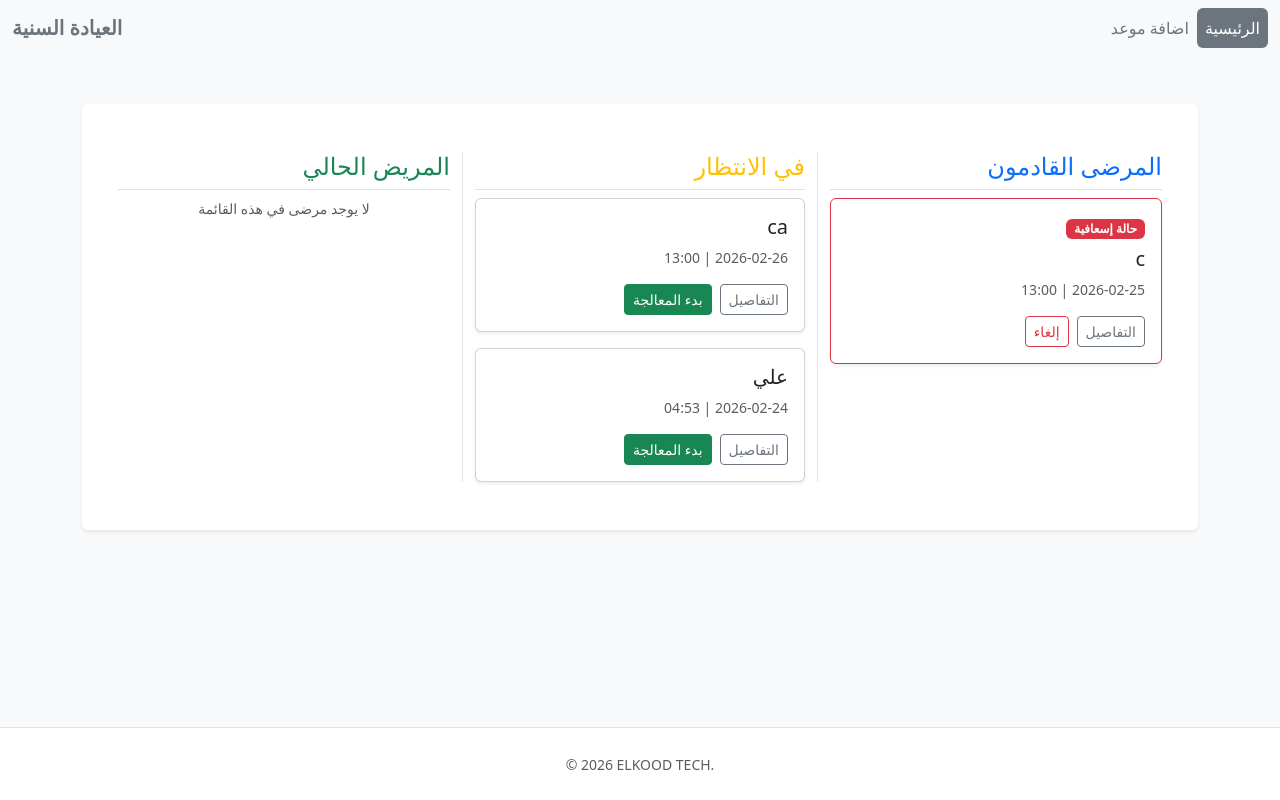
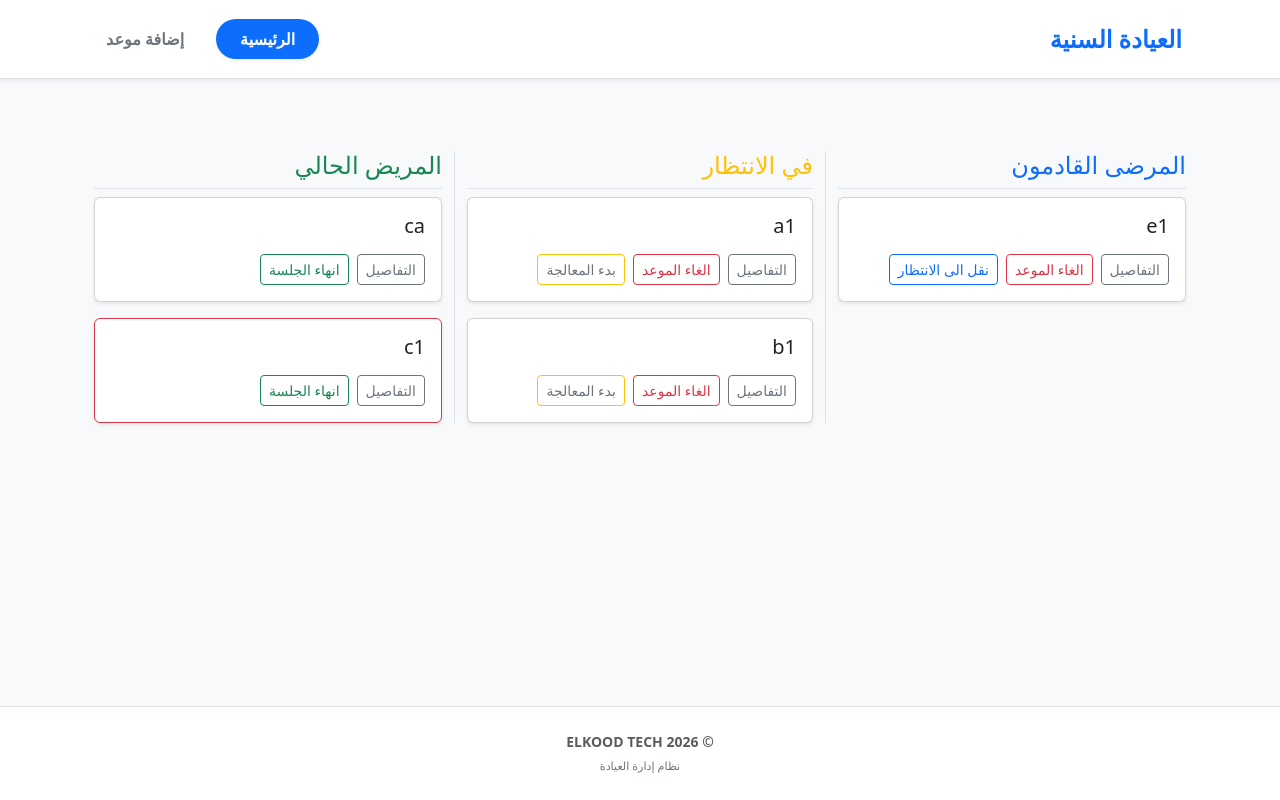
Before and after one commit to villiger9/react-dental-clinic, a React (Vite) app: page / in a window 1280 px wide. Built offline with nearby package versions, Linux system fonts and the light colour scheme; data requests are answered from the project's data file.

Commit message:
fetcher, helper, intent, etc

```diff
--- a/data/db.json
+++ b/data/db.json
@@ -1,15 +1,5 @@
 {
   "appointments": [
-    {
-      "id": "4523",
-      "name": "c",
-      "phoneNumber": "c",
-      "bloodType": "AB-",
-      "appointmentType": "حالة إسعافية",
-      "appointmentTime": "13:00",
-      "appointmentDate": "2026-02-25",
-      "appointmentStatus": "upcoming"
-    },
     {
       "id": "1234",
       "name": "ca",
@@ -18,17 +8,47 @@
       "appointmentType": "مباشر",
       "appointmentTime": "13:00",
       "appointmentDate": "2026-02-26",
+      "appointmentStatus": "inTreatment"
+    },
+    {
+      "id": "17cd",
+      "name": "a1",
+      "phoneNumber": "4321",
+      "bloodType": "A-",
+      "appointmentType": "مسبق",
+      "appointmentDate": "2026-03-06",
+      "appointmentTime": "12:04",
       "appointmentStatus": "waiting"
     },
     {
-      "id": "7d96",
-      "name": "علي",
-      "phoneNumber": "0959990030",
+      "id": "6b26",
+      "name": "b1",
+      "phoneNumber": "4532",
+      "bloodType": "B+",
+      "appointmentType": "مباشر",
+      "appointmentDate": "2026-02-24",
+      "appointmentTime": "13:05",
+      "appointmentStatus": "waiting"
+    },
+    {
+      "id": "7ef7",
+      "name": "c1",
+      "phoneNumber": "654",
+      "bloodType": "B-",
+      "appointmentType": "حالة إسعافية",
+      "appointmentDate": "2026-02-24",
+      "appointmentTime": "15:07",
+      "appointmentStatus": "inTreatment"
+    },
+    {
+      "id": "1bd1",
+      "name": "e1",
+      "phoneNumber": "12345",
       "bloodType": "O-",
       "appointmentType": "مباشر",
-      "appointmentTime": "04:53",
       "appointmentDate": "2026-02-24",
-      "appointmentStatus": "waiting"
+      "appointmentTime": "14:31",
+      "appointmentStatus": "upcoming"
     }
   ]
 }
--- a/src/App.jsx
+++ b/src/App.jsx
@@ -5,7 +5,7 @@ import {
   RouterProvider,
 } from 'react-router-dom';
 import RootLayout from './layouts/RootLayout';
-import Home, { appointmentsLoader } from './pages/Home';
+import Home, { appointmentsLoader, homeAction } from './pages/Home';
 import NewAppointment, { appointmentAction } from './pages/NewAppointment';
 import AppointmentDetails, {
   appointmentDetailsLoader,
@@ -15,7 +15,12 @@ import AppointmentDetails, {
 const router = createBrowserRouter(
   createRoutesFromElements(
     <Route path="/" element={<RootLayout />}>
-      <Route index element={<Home />} loader={appointmentsLoader} />
+      <Route
+        index
+        element={<Home />}
+        loader={appointmentsLoader}
+        action={homeAction}
+      />
       <Route
         path="newappointment"
         element={<NewAppointment />}
--- /dev/null
+++ b/src/helpers.js
@@ -0,0 +1,7 @@
+export const deleteAppointment = async (id) => {
+  const res = await fetch(`http://localhost:8000/appointments/${id}`, {
+    method: 'DELETE',
+  });
+  if (!res.ok) throw Error('فشل حذف الموعد');
+  return res;
+};
--- a/src/layouts/RootLayout.jsx
+++ b/src/layouts/RootLayout.jsx
@@ -2,41 +2,46 @@ import { NavLink, Outlet } from 'react-router-dom';
 
 export default function RootLayout() {
   return (
-    // "d-flex flex-column min-vh-100" keeps the footer at the bottom
-    <div className="d-flex flex-column min-vh-100 bg-light">
-      <nav className="navbar navbar-expand-lg bg-body-tertiary">
-        <div className="container-xxl">
-          <NavLink className="navbar-brand" to="/">
-            <span className="text-secondary fw-bold">العيادة السنية</span>
+    <div className="d-flex flex-column min-vh-100 bg-light" dir="rtl">
+      {/* Navbar */}
+      <nav className="navbar navbar-expand-lg bg-white border-bottom sticky-top py-3 shadow-sm">
+        <div className="container">
+          <NavLink className="navbar-brand d-flex align-center" to="/">
+            <span className="fs-4 fw-bold text-primary">العيادة السنية</span>
           </NavLink>
 
-          {/* The Hamburger Button */}
           <button
-            className="navbar-toggler"
+            className="navbar-toggler border-0 shadow-none"
             type="button"
             data-bs-toggle="collapse"
             data-bs-target="#main-nav"
-            aria-controls="main-nav"
-            aria-expanded="false"
-            aria-label="Toggle navigation"
           >
             <span className="navbar-toggler-icon"></span>
           </button>
 
-          {/* The Links Structure */}
           <div
-            className="collapse navbar-collapse justify-content-end align-center"
+            className="collapse navbar-collapse justify-content-end"
             id="main-nav"
           >
-            <ul className="navbar-nav nav-pills">
+            <ul className="navbar-nav gap-2 mt-3 mt-lg-0">
               <li className="nav-item">
-                <NavLink className="nav-link" to="newappointment">
-                  اضافة موعد
+                <NavLink
+                  className={({ isActive }) =>
+                    `nav-link px-4 rounded-pill fw-semibold ${isActive ? 'bg-primary text-white shadow-sm' : 'text-secondary'}`
+                  }
+                  to="/"
+                >
+                  الرئيسية
                 </NavLink>
               </li>
               <li className="nav-item">
-                <NavLink className="nav-link" to="/">
-                  الرئيسية
+                <NavLink
+                  className={({ isActive }) =>
+                    `nav-link px-4 rounded-pill fw-semibold ${isActive ? 'bg-primary text-white shadow-sm' : 'text-secondary'}`
+                  }
+                  to="newappointment"
+                >
+                  إضافة موعد
                 </NavLink>
               </li>
             </ul>
@@ -44,14 +49,18 @@ export default function RootLayout() {
         </div>
       </nav>
 
-      <main className="container mt-5 flex-grow-1">
-        <div className="card border-0 shadow-sm p-4">
-          <Outlet />
-        </div>
+      {/* main content area */}
+      <main className="container my-5 flex-grow-1">
+        <Outlet />
       </main>
 
-      <footer className="text-center py-4 text-muted bg-white border-top mt-5">
-        <small>&copy; 2026 ELKOOD TECH.</small>
+      <footer className="text-center py-4 text-muted bg-white border-top shadow-sm">
+        <div className="container">
+          <p className="mb-0 small fw-bold">© 2026 ELKOOD TECH</p>
+          <span className="text-secondary" style={{ fontSize: '0.7rem' }}>
+            نظام إدارة العيادة
+          </span>
+        </div>
       </footer>
     </div>
   );
--- a/src/pages/AppointmentDetails.jsx
+++ b/src/pages/AppointmentDetails.jsx
@@ -1,4 +1,5 @@
 import { useLoaderData, Form, redirect } from 'react-router-dom';
+import { deleteAppointment } from '../helpers';
 
 export default function AppointmentDetails() {
   const appointment = useLoaderData();
@@ -23,6 +24,7 @@ export default function AppointmentDetails() {
         </div>
 
         <Form method="post">
+          <input type="hidden" name="intent" value="delete" />
           <button type="submit" className="btn btn-danger px-4">
             حذف الموعد
           </button>
@@ -39,11 +41,6 @@ export const appointmentDetailsLoader = async ({ params }) => {
 };
 
 export const deleteAppointmentAction = async ({ params }) => {
-  const res = await fetch('http://localhost:8000/appointments/' + params.id, {
-    method: 'DELETE',
-  });
-
-  if (!res.ok) throw Error('فشل حذف الموعد');
-
+  await deleteAppointment(params.id);
   return redirect('/');
 };
--- a/src/pages/AppointmentList.jsx
+++ b/src/pages/AppointmentList.jsx
@@ -1,13 +1,12 @@
-// AppointmentList.jsx
-import { Link } from 'react-router-dom';
+import { Link, useFetcher } from 'react-router-dom'; // 1. استخدم useFetcher
 
 export default function AppointmentList({ appointments, statusType }) {
+  const fetcher = useFetcher(); // 2. عرف الـ fetcher
+
   return (
     <div className="d-flex flex-column gap-3">
       {appointments.length === 0 && (
-        <p className="text-muted text-center small">
-          لا يوجد مرضى في هذه القائمة
-        </p>
+        <p className="text-muted text-center small">لا يوجد مرضى</p>
       )}
 
       {appointments.map((appointment) => (
@@ -16,15 +15,9 @@ export default function AppointmentList({ appointments, statusType }) {
           key={appointment.id}
         >
           <div className="card-body">
-            {appointment.appointmentType === 'حالة إسعافية' && (
-              <span className="badge bg-danger mb-2">حالة إسعافية</span>
-            )}
             <h5 className="card-title">{appointment.name}</h5>
-            <p className="card-text mb-1 small text-muted">
-              {appointment.appointmentDate} | {appointment.appointmentTime}
-            </p>
 
-            <div className="d-flex gap-2 mt-3 justify-content-start">
+            <div className="d-flex gap-2 mt-3 justify-content-start align-items-center">
               <Link
                 to={`/appointments/${appointment.id}`}
                 className="btn btn-sm btn-outline-secondary"
@@ -32,12 +25,47 @@ export default function AppointmentList({ appointments, statusType }) {
                 التفاصيل
               </Link>
 
+              <fetcher.Form method="post" className="m-0">
+                <input type="hidden" name="id" value={appointment.id} />
+                <input type="hidden" name="intent" value="cancel-appointment" />
+                <button
+                  type="submit"
+                  className={`btn btn-sm ${appointment.appointmentStatus === 'inTreatment' ? 'btn-outline-success' : 'btn-outline-danger'}`}
+                >
+                  {appointment.appointmentStatus === 'inTreatment'
+                    ? 'انهاء الجلسة'
+                    : 'الغاء الموعد'}
+                </button>
+              </fetcher.Form>
+
               {appointment.appointmentStatus === 'waiting' && (
-                <button className="btn btn-sm btn-success">بدء المعالجة</button>
+                <fetcher.Form method="post" className="m-0">
+                  <input type="hidden" name="id" value={appointment.id} />
+                  <input
+                    type="hidden"
+                    name="intent"
+                    value="move-to-treatment"
+                  />
+                  <button
+                    type="submit"
+                    className="btn btn-sm btn-outline-warning text-secondary"
+                  >
+                    بدء المعالجة
+                  </button>
+                </fetcher.Form>
               )}
 
               {appointment.appointmentStatus === 'upcoming' && (
-                <button className="btn btn-sm btn-outline-danger">إلغاء</button>
+                <fetcher.Form method="post" className="m-0">
+                  <input type="hidden" name="id" value={appointment.id} />
+                  <input type="hidden" name="intent" value="move-to-waiting" />
+                  <button
+                    type="submit"
+                    className="btn btn-sm btn-outline-primary"
+                  >
+                    نقل الى الانتظار
+                  </button>
+                </fetcher.Form>
               )}
             </div>
           </div>
--- a/src/pages/Home.jsx
+++ b/src/pages/Home.jsx
@@ -1,5 +1,6 @@
 import { useLoaderData } from 'react-router-dom';
 import AppointmentList from './AppointmentList';
+import { deleteAppointment } from '../helpers';
 
 export default function Home() {
   const allAppointments = useLoaderData();
@@ -52,3 +53,32 @@ export const appointmentsLoader = async () => {
 
   return res.json();
 };
+
+// Home.jsx
+
+export const homeAction = async ({ request }) => {
+  const formData = await request.formData();
+  const id = formData.get('id');
+  const intent = formData.get('intent');
+
+  let newStatus = '';
+  if (intent === 'move-to-waiting') newStatus = 'waiting';
+  if (intent === 'move-to-treatment') newStatus = 'inTreatment';
+
+  if (newStatus) {
+    const res = await fetch(`http://localhost:8000/appointments/${id}`, {
+      method: 'PATCH',
+      headers: { 'Content-Type': 'application/json' },
+      body: JSON.stringify({ appointmentStatus: newStatus }),
+    });
+
+    if (!res.ok) throw Error('تعذر تحديث حالة المريض');
+  }
+
+  if (intent === 'cancel-appointment') {
+    await deleteAppointment(id);
+    return { success: true };
+  }
+
+  return { success: true };
+};
--- a/src/pages/NewAppointment.jsx
+++ b/src/pages/NewAppointment.jsx
@@ -181,15 +181,7 @@ export const appointmentAction = async ({ request }) => {
   const data = await request.formData();
 
   // package the form data into an object
-  const submission = {
-    name: data.get('name'),
-    phoneNumber: data.get('phoneNumber'),
-    bloodType: data.get('bloodType'),
-    appointmentType: data.get('appointmentType'),
-    appointmentTime: data.get('appointmentTime'),
-    appointmentDate: data.get('appointmentDate'),
-    appointmentStatus: data.get('appointmentStatus'),
-  };
+  const submission = Object.fromEntries(data);
 
   console.log(submission);
 
```
Also changed, not shown: 1 other file (tests, documents, lock files or other folders).
